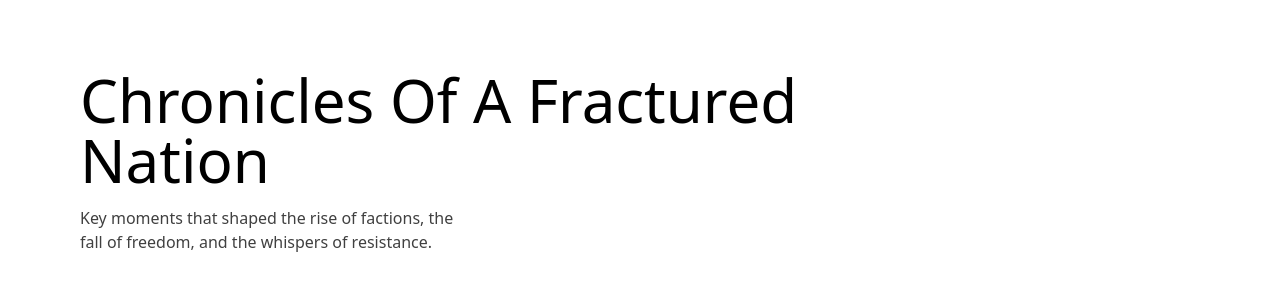
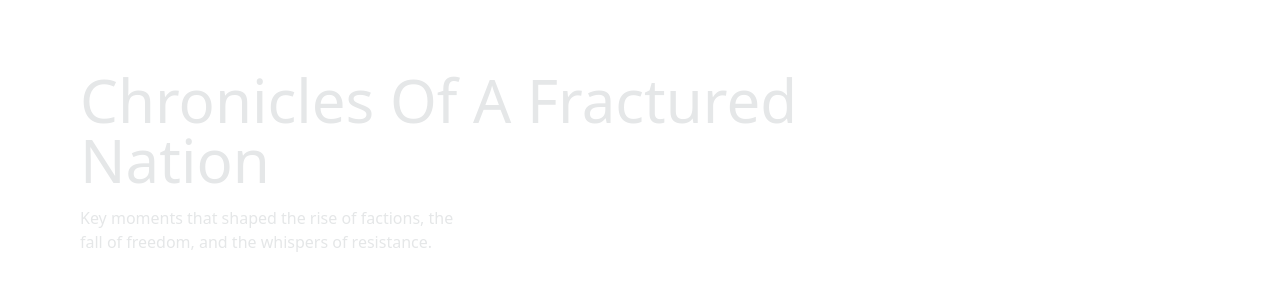
Before and after one commit to CodewithMiguelll/riseoftherejects, a Next.js app: page /timeline in a window 1280 px wide. Shown: the part 206-510 px from the top of the page. Built offline with nearby package versions, Linux system fonts and the light colour scheme; a web font is replaced by a local one.

Commit message:
fix(timeline): update text colors to enhance visibility in timeline entries.

```diff
--- a/src/components/ui/timeline.tsx
+++ b/src/components/ui/timeline.tsx
@@ -34,14 +34,14 @@ export const Timeline = ({ data }: { data: TimelineEntry[] }) => {
 
   return (
     <div
-      className="w-full bg-white dark:bg-neutral-950 font-sans md:px-10"
+      className="w-full font-sans md:px-10"
       ref={containerRef}
     >
       <div className="max-w-7xl mx-auto py-20 px-4 md:px-8 lg:px-10">
-        <h2 className="text-2xl md:text-6xl mb-4 text-black dark:text-white max-w-4xl">
+        <h2 className="text-2xl md:text-6xl mb-4 text-[#e5e7e8] max-w-4xl">
           Chronicles Of A Fractured Nation
         </h2>
-        <p className="text-neutral-700 dark:text-neutral-300 text-sm md:text-base max-w-sm">
+        <p className="text-[#e5e7e8] text-sm md:text-base max-w-sm">
           Key moments that shaped the rise of factions, the fall of freedom, and
           the whispers of resistance.
         </p>
```
